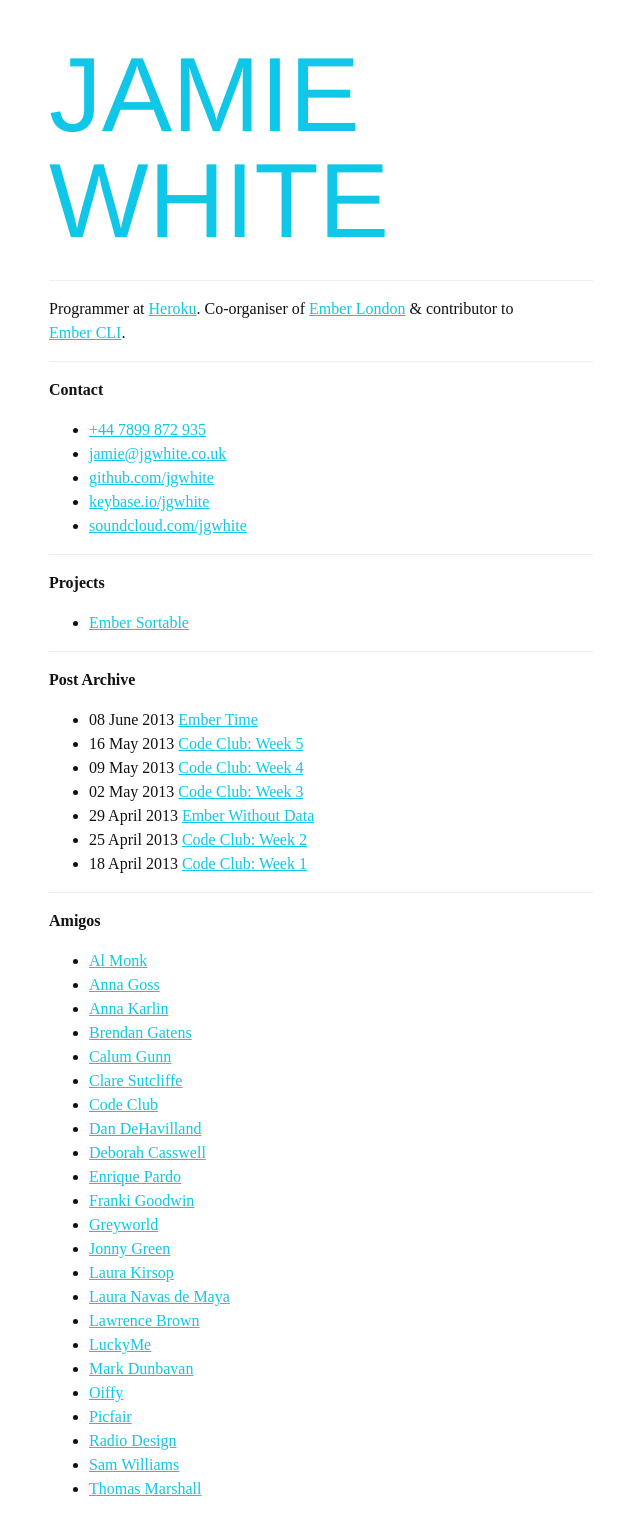
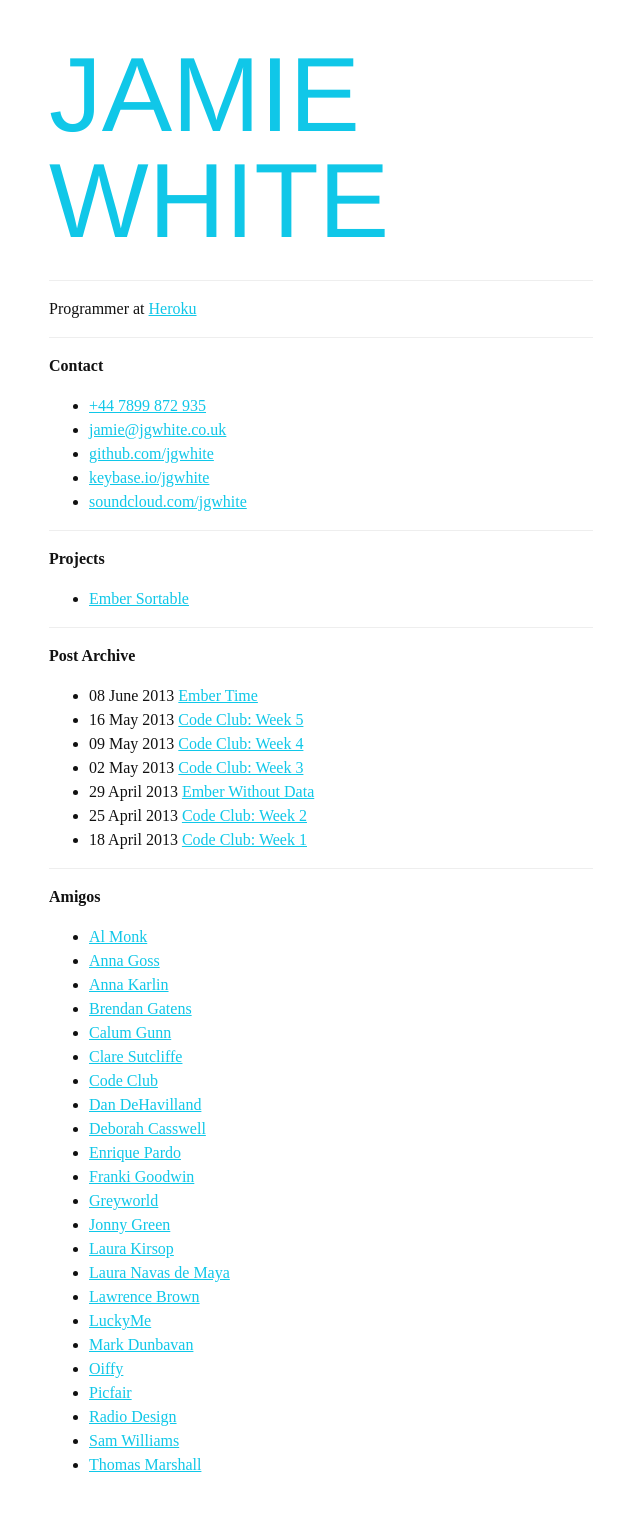
Before and after one commit to jgwhite/jgwhite.github.io, a Jekyll site: the page built from index.md, in a window 1280 px wide. Shown: the whole page, without its empty margins (319-959 px from the left). Built offline with Jekyll 4.4.1, drawn with Linux system fonts in a browser that asks for light colours; some web fonts are replaced; after the commit the page ends 1509 px from its top, so only the background shows below that.

Commit message:
Remove Ember London/CLI from summary

```diff
--- a/index.md
+++ b/index.md
@@ -7,7 +7,7 @@ title: Jamie White
 
 ---
 
-Programmer at [Heroku](https://heroku.com). Co-organiser of [Ember London](http://emberlondon.com) &amp; contributor to [Ember CLI](http://ember-cli.com).
+Programmer at [Heroku](https://heroku.com)
 
 ---
 
```
